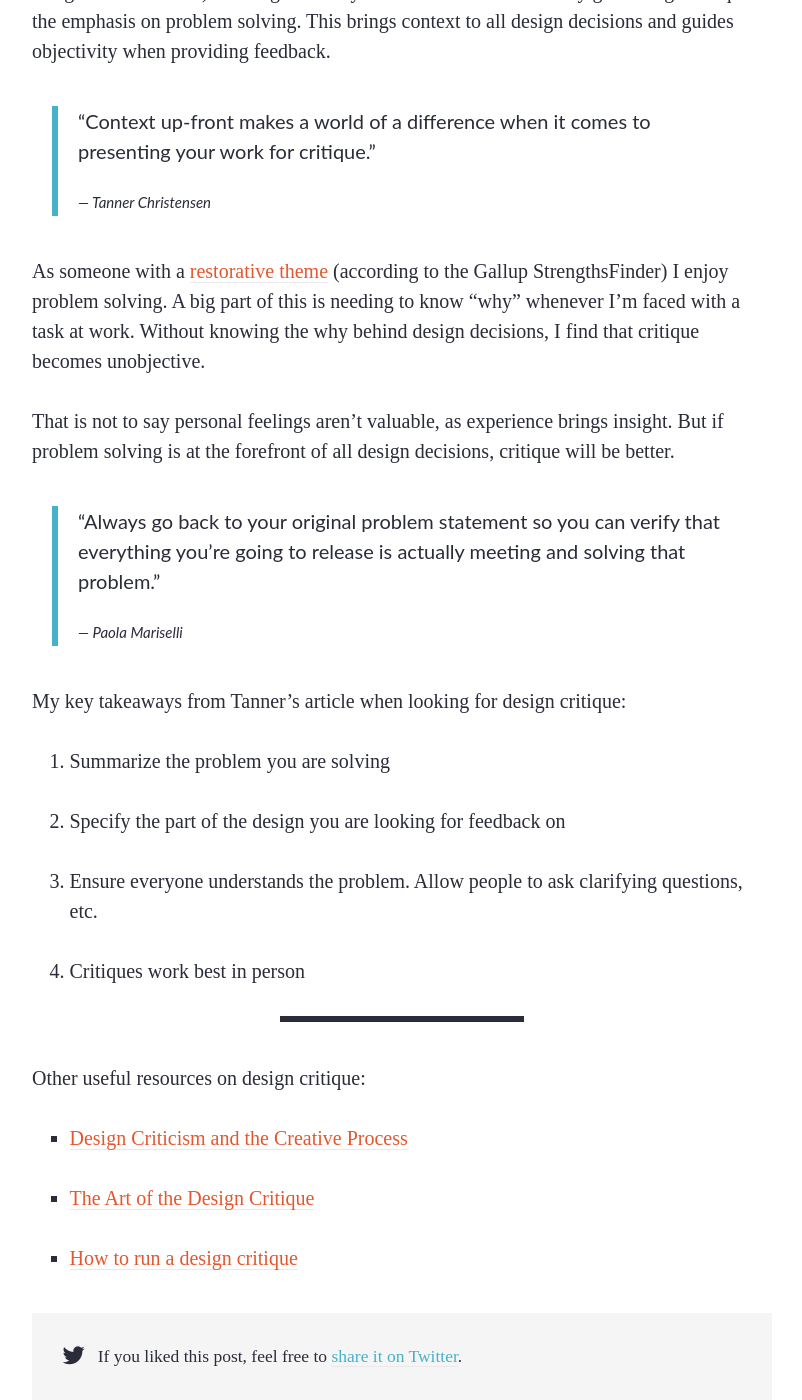
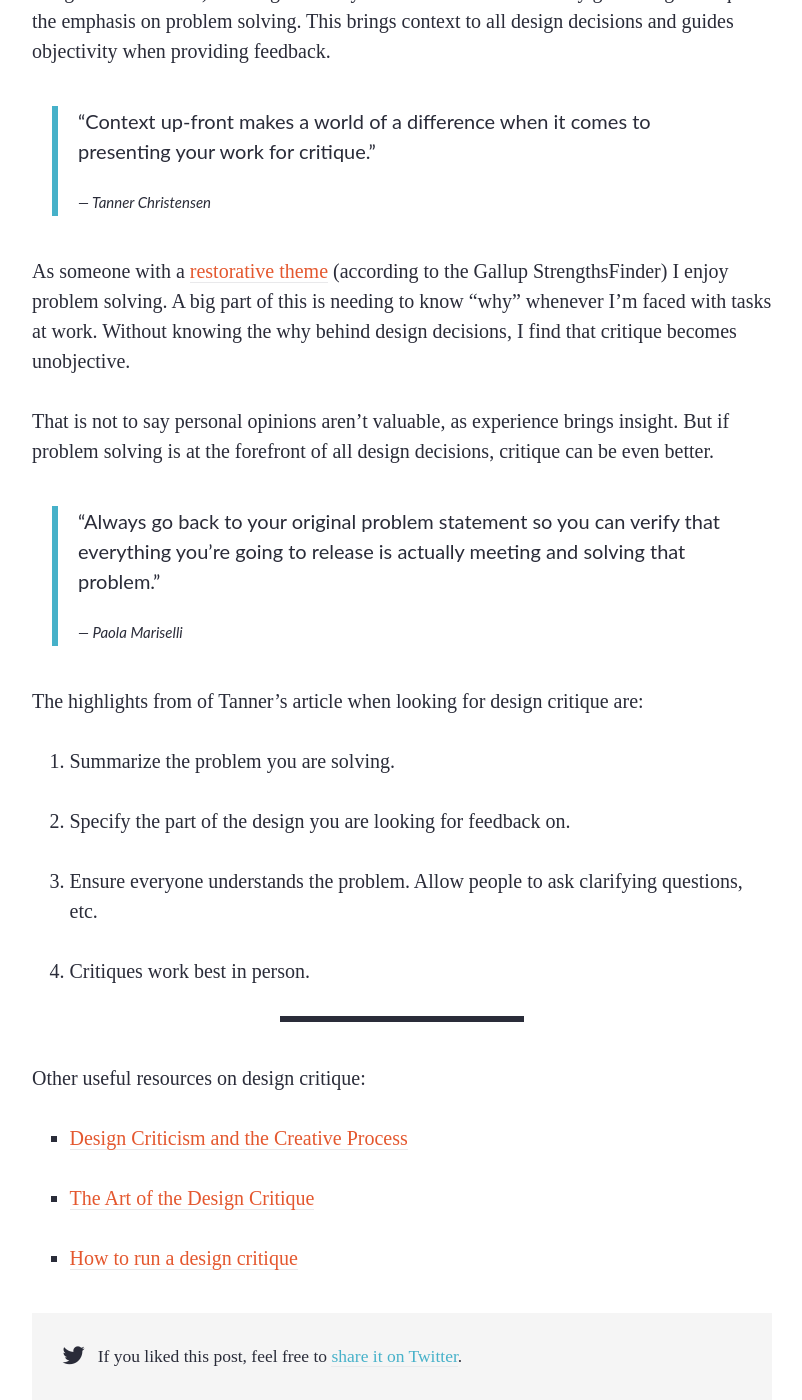
Before and after one commit to michaelthorne/michaelthorne.github.io, a Jekyll site: the page built from _posts/2016-07-20-better-design-critique-learning-from-facebook.md, in a window 1280 px wide and 1400 px high, scrolled down 801 px. Shown: the whole window, without its empty margins (238-1040 px from the left). Built offline with Jekyll 4.4.1, drawn with Linux system fonts in a browser that asks for light colours; some web fonts are replaced.

Commit message:
Wordsmithing

```diff
--- a/_posts/2016-07-20-better-design-critique-learning-from-facebook.md
+++ b/_posts/2016-07-20-better-design-critique-learning-from-facebook.md
@@ -22,13 +22,13 @@ all design decisions and guides objectivity when providing feedback.
 
 As someone with a [restorative theme](http://www.gallup.com/businessjournal/709/restorative.aspx)
 (according to the Gallup StrengthsFinder) I enjoy problem solving. A big
-part of this is needing to know “why” whenever I’m faced with a task at work.
+part of this is needing to know “why” whenever I’m faced with tasks at work.
 Without knowing the why behind design decisions, I find that critique becomes
 unobjective.
 
-That is not to say personal feelings aren't valuable, as experience brings
+That is not to say personal opinions aren’t valuable, as experience brings
 insight. But if problem solving is at the forefront of all design decisions,
-critique will be better.
+critique can be even better.
 
 <blockquote>
     <p>Always go back to your original problem statement so you can verify
@@ -37,12 +37,12 @@ critique will be better.
     <cite>— Paola Mariselli</cite>
 </blockquote>
 
-My key takeaways from Tanner’s article when looking for design critique:
+The highlights from of Tanner’s article when looking for design critique are:
 
-1. Summarize the problem you are solving
-2. Specify the part of the design you are looking for feedback on
+1. Summarize the problem you are solving.
+2. Specify the part of the design you are looking for feedback on.
 3. Ensure everyone understands the problem. Allow people to ask clarifying questions, etc.
-4. Critiques work best in person
+4. Critiques work best in person.
 
 ---
 
```
